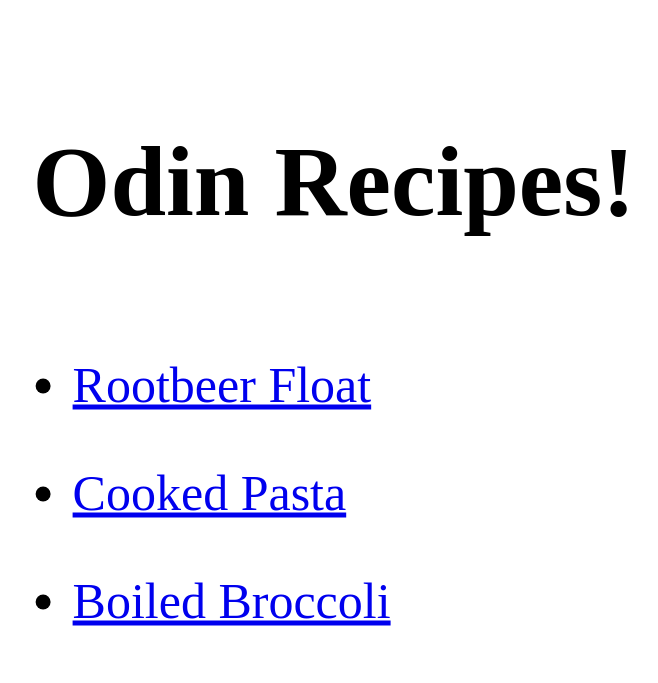
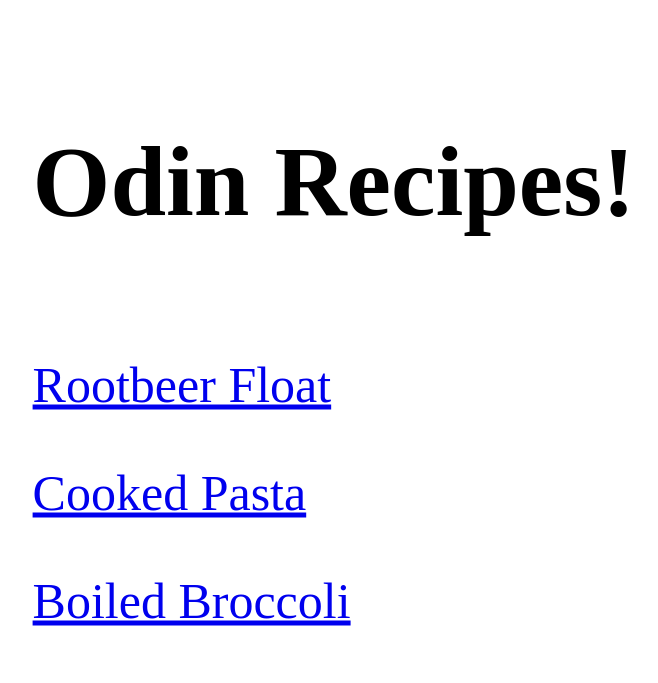
Before and after one commit to Mxke-N/odin-recipes, a plain HTML site: page index.html in a window 1280 px wide. Shown: the whole page, without its empty margins (306-964 px from the left). Drawn offline with Linux system fonts and the light colour scheme.

Commit message:
Remove bullet points and indent of list of recipes

```diff
--- a/styles.css
+++ b/styles.css
@@ -12,6 +12,8 @@
 }
 
 .content {
+    list-style: none;
+    padding-left: 0px;
     display: inline-block;
     font-size: 50px;
     text-align: left;
```
